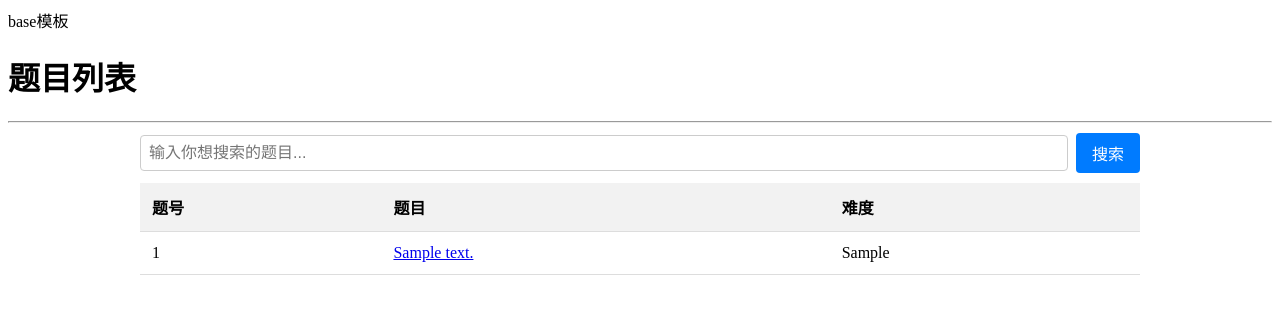
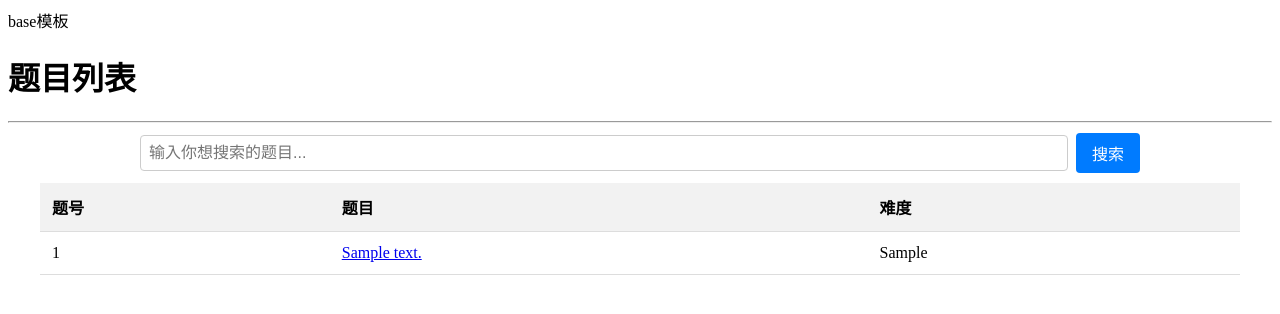
Before and after one commit to 0002202/test_git, a Django app: template templates/question/show_question_list.html in a window 1280 px wide. Shown: the top 314 px of the page. Run offline with Django 3.2, Linux system fonts and the light colour scheme; the template is opened without the code that fills it: most values are stand-ins (such as "Sample title", 1, 10 or a date in 2020).

Commit message:
判题逻辑修改

```diff
--- a/testAPP/static/css/question/show_question_list.css
+++ b/testAPP/static/css/question/show_question_list.css
@@ -1,7 +1,7 @@
 table {
   border-collapse: collapse;
   width: 100%;
-  max-width: 1000px;
+  max-width: 1200px;
   margin: 0 auto;
 }
 
--- a/testAPP/views.py
+++ b/testAPP/views.py
@@ -39,7 +39,7 @@ def save_question(request):
         post_content = request.POST['content']
         post_difficulty = request.POST['difficulty']
         post_type = request.POST.get('question_type')
-        type_question = request.POST.get('type_question')     # 题目分类
+        type_question = request.POST.get('type_question')  # 题目分类
 
         # 判断获取到的题目是否已存在，若存在则无需录入
         if Question.objects.filter(content=post_content).exists():
@@ -114,11 +114,14 @@ def is_correct(request):
         msg, user_correct = '', False
         user_content = request.POST.get('content')
         user_option = request.POST.getlist('option')
+
         try:
             # 查询数据
             question = Question.objects.get(content=user_content)
+            print(question)
             correct_options = Option.objects.filter(question=question, is_correct=True)  # 查询题干对应的正确选项
             correct_option_contents = [option.content for option in correct_options]  # 可能有多个正确选项
+            print(set(correct_option_contents), set(user_option))
             if set(user_option) == set(correct_option_contents):
                 msg = 'success'
                 user_correct = True
```
Also changed, not shown: db.sqlite3.
